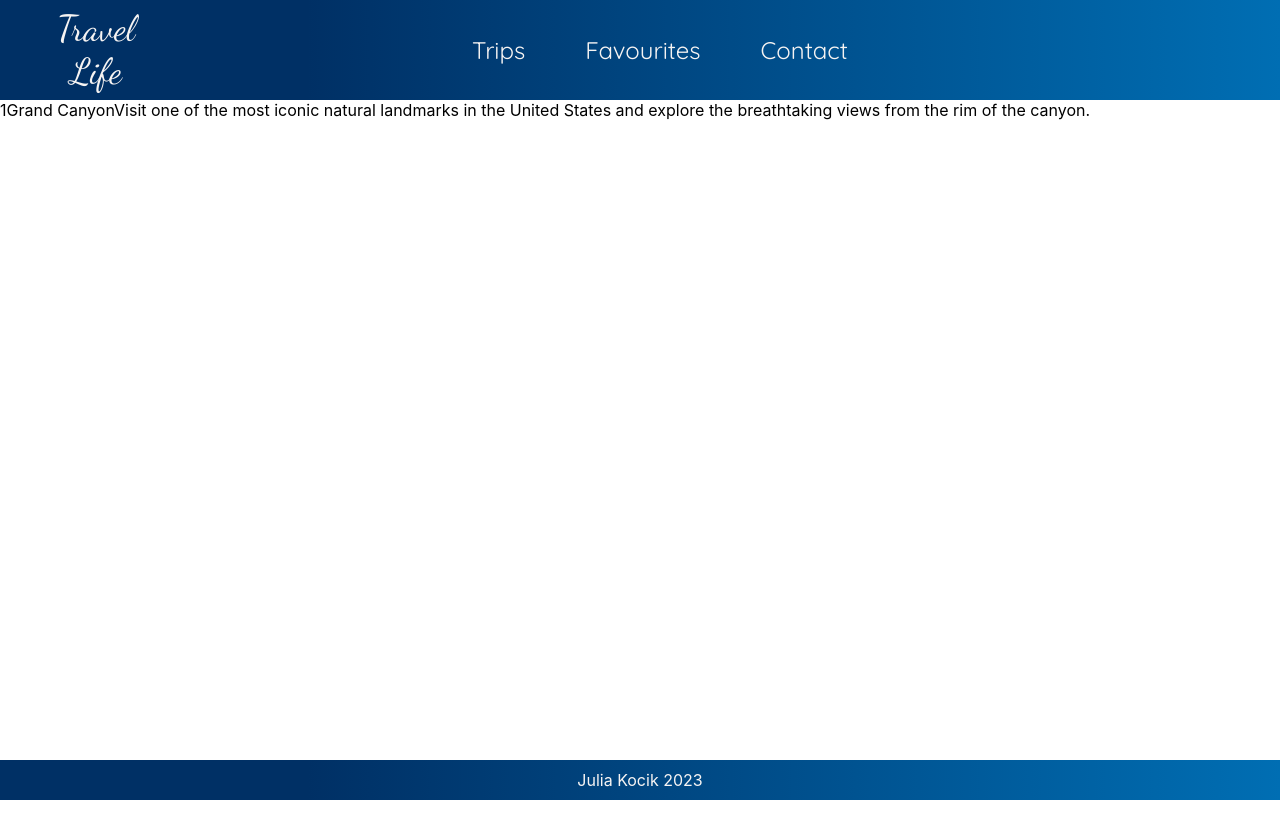
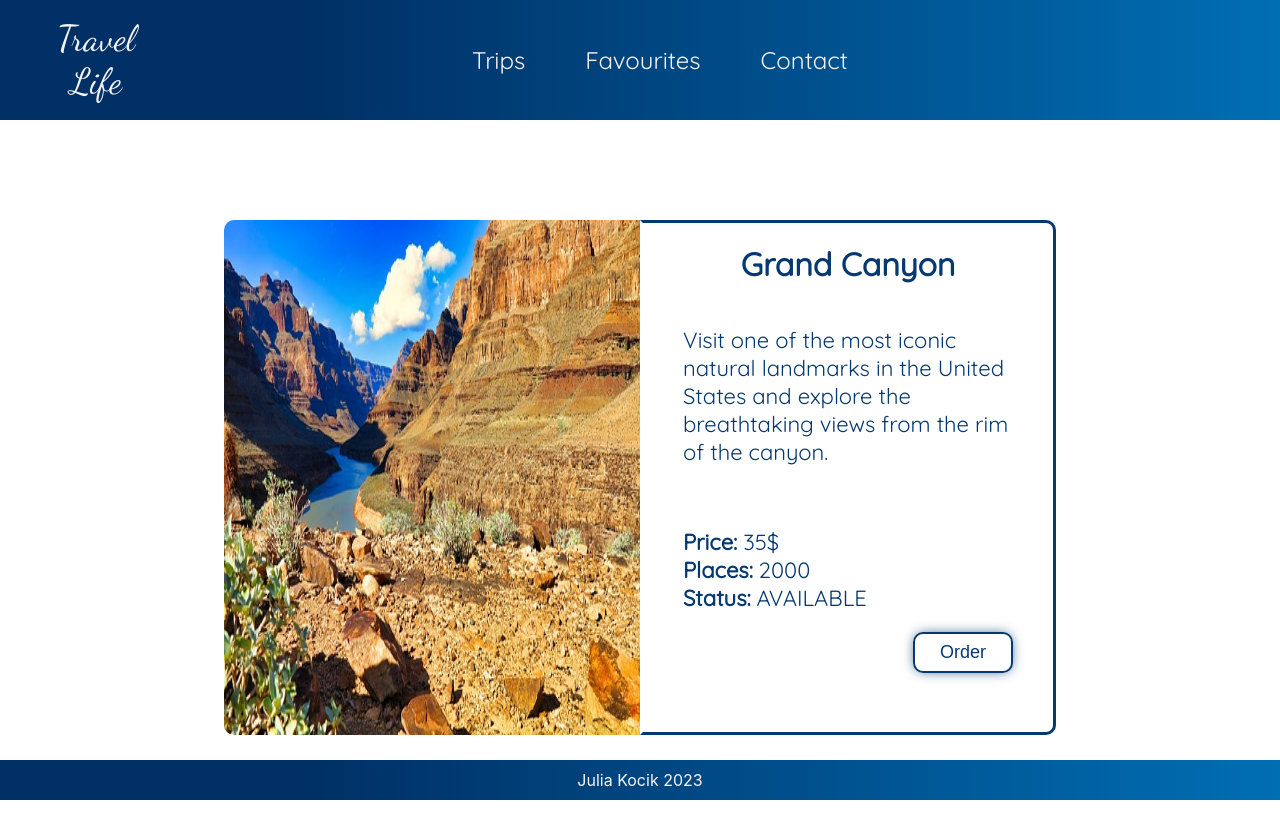
Before and after one commit to julia-kocik/react-travel-agency, a React (Create React App) app: page /trips/1 in a window 1280 px wide. Before the commit the page ends 800 px from the top, so only its background shows below. Built offline with nearby package versions, Linux system fonts and the light colour scheme.

Commit message:
Add Trip component

```diff
--- a/src/data.json
+++ b/src/data.json
@@ -5,7 +5,7 @@
         "description": "Visit one of the most iconic natural landmarks in the United States and explore the breathtaking views from the rim of the canyon.",
         "destination": "canyon",
         "price": 35,
-        "places": 20,
+        "places": 2000,
         "status": "AVAILABLE",
         "favourite": false
     },
@@ -15,7 +15,7 @@
         "description": "Journey to the heart of the rainforest and discover the rich biodiversity of the Amazon.",
         "destination": "rainforest",
         "price": 35,
-        "places": 20,
+        "places": 2000,
         "status": "AVAILABLE",
         "favourite": false
     },
@@ -25,7 +25,7 @@
         "description": "Relax on the beautiful beaches, visit the iconic rice terraces, and explore the vibrant culture of this Indonesian paradise.",
         "destination": "bali",
         "price": 35,
-        "places": 20,
+        "places": 2000,
         "status": "AVAILABLE",
         "favourite": false
     },
@@ -35,7 +35,7 @@
         "description": "Experience the energy and excitement of the Big Apple, from the bright lights of Times Square to the iconic skyline.",
         "destination": "nyc",
         "price": 35,
-        "places": 20,
+        "places": 2000,
         "status": "AVAILABLE",
         "favourite": false
     },
@@ -44,7 +44,7 @@
         "name": "Iceland",
         "description": "Explore the rugged beauty of this island nation, from the stunning fjords to the hot springs and geysers.",
         "destination": "iceland",
-        "price": 35,
+        "price": 3500,
         "places": 20,
         "status": "AVAILABLE",
         "favourite": false
@@ -54,7 +54,7 @@
         "name": "Swiss Alps",
         "description": "Experience the majestic beauty of the Alps, from the snow-capped peaks to the crystal-clear lakes.",
         "destination": "alps",
-        "price": 35,
+        "price": 4500,
         "places": 20,
         "status": "AVAILABLE",
         "favourite": false
@@ -64,7 +64,7 @@
         "name": "Tokyo",
         "description": "Immerse yourself in the vibrant culture of Japan's capital city, from the bustling streets to the tranquil temples.",
         "destination": "tokyo",
-        "price": 35,
+        "price": 5500,
         "places": 20,
         "status": "AVAILABLE",
         "favourite": false
@@ -74,7 +74,7 @@
         "name": "Maldives",
         "description": "Relax on the stunning white-sand beaches and enjoy the crystal-clear waters of the Indian Ocean.",
         "destination": "maldives",
-        "price": 35,
+        "price": 3500,
         "places": 20,
         "status": "AVAILABLE",
         "favourite": false
@@ -84,7 +84,7 @@
         "name": "Morocco",
         "description": "Explore the colorful markets and vibrant culture of this North African nation, from the bustling cities to the stunning desert landscapes.",
         "destination": "morocco",
-        "price": 35,
+        "price": 3300,
         "places": 20,
         "status": "AVAILABLE",
         "favourite": false
@@ -95,7 +95,7 @@
         "description": "Discover the unique wildlife and breathtaking landscapes of this archipelago, made famous by Charles Darwin.",
         "destination": "galapagos",
         "price": 35,
-        "places": 20,
+        "places": 2400,
         "status": "AVAILABLE",
         "favourite": false
     },
@@ -104,7 +104,7 @@
         "name": "Great Barrier Reef",
         "description": "Snorkel among the colorful coral and exotic fish of the world's largest coral reef system.",
         "destination": "reef",
-        "price": 35,
+        "price": 7500,
         "places": 20,
         "status": "AVAILABLE",
         "favourite": false
@@ -114,7 +114,7 @@
         "name": "Cape Town",
         "description": "Explore the stunning natural beauty of South Africa's Western Cape, from the iconic Table Mountain to the picturesque beaches.",
         "destination": "cape",
-        "price": 35,
+        "price": 6500,
         "places": 20,
         "status": "AVAILABLE",
         "favourite": false
@@ -124,7 +124,7 @@
         "name": "Santorini",
         "description": "Enjoy the stunning views and crystal-clear waters of this Greek island, famous for its whitewashed houses and blue-domed churches.",
         "destination": "santorini",
-        "price": 35,
+        "price": 3500,
         "places": 20,
         "status": "AVAILABLE",
         "favourite": false
@@ -134,7 +134,7 @@
         "name": "Okavango Delta",
         "description": "Experience the beauty of the African wilderness on a safari through the lush wetlands of the Okavango Delta.",
         "destination": "delta",
-        "price": 35,
+        "price": 5200,
         "places": 20,
         "status": "AVAILABLE",
         "favourite": false
@@ -144,7 +144,7 @@
         "name": "Italy",
         "description": "Sightsee beautiful ancient monuments and enjoy the delicious cuisine of beautiful Italy.",
         "destination": "italy",
-        "price": 35,
+        "price": 3500,
         "places": 20,
         "status": "AVAILABLE",
         "favourite": false
@@ -154,7 +154,7 @@
         "name": "Bahamas",
         "description": "Relax on the white-sand beaches and explore the crystal-clear waters of the Bahamas.",
         "destination": "bahamas",
-        "price": 35,
+        "price": 4500,
         "places": 20,
         "status": "AVAILABLE",
         "favourite": false
@@ -164,7 +164,7 @@
         "name": "Pyramids of Giza",
         "description": "Explore the ancient pyramids and other iconic landmarks of Egypt, from the Great Pyramid of Giza to the Valley of the Kings.",
         "destination": "giza",
-        "price": 35,
+        "price": 2600,
         "places": 20,
         "status": "AVAILABLE",
         "favourite": false
@@ -174,7 +174,7 @@
         "name": "Taj Mahal",
         "description": "Visit one of the world's most iconic landmarks and marvel at the stunning architecture and beautiful gardens of the Taj Mahal.",
         "destination": "mahal",
-        "price": 35,
+        "price": 7500,
         "places": 20,
         "status": "AVAILABLE",
         "favourite": false
@@ -184,7 +184,7 @@
         "name": "Great Wall of China",
         "description": "Walk along the ancient fortification and marvel at the stunning views of the Chinese countryside.",
         "destination": "wall",
-        "price": 35,
+        "price": 6850,
         "places": 20,
         "status": "AVAILABLE",
         "favourite": false
@@ -194,7 +194,7 @@
         "name": "Greek Islands",
         "description": "Explore the stunning beauty of the Aegean Sea, from the iconic ruins of ancient Greece to the crystal-clear waters and white-sand beaches.",
         "destination": "greek",
-        "price": 35,
+        "price": 3500,
         "places": 20,
         "status": "AVAILABLE",
         "favourite": false
--- a/src/views/Trip/Trip.scss
+++ b/src/views/Trip/Trip.scss
@@ -4,5 +4,52 @@
     background-color: $color-blue;
     background: $color-gradient;
     background: $linear-gradient;
-    height: 100px;
+    height: 120px;
 }
+.trip_content_container {
+    min-height: 572px;
+    width: 100%;
+    display: flex;
+    justify-content: center;
+    padding: 60px 120px;
+    margin: 40px 0;
+    .trip_photo {
+        border: 3px solid transparent;
+        flex: 0 0 40%;
+        border-radius: 10px;
+        border-top-right-radius: 0;
+        border-bottom-right-radius: 0;
+        background-size: 100% 100%;
+        border: 0px;
+    }
+    .trip_content {
+        border: 3px solid $color-blue;
+        border-left-color: transparent;
+        flex: 0 0 40%;
+        border-radius: 10px;
+        border-top-left-radius: 0;
+        border-bottom-left-radius: 0;
+        font-family: $font-main;
+        color: $color-blue;
+        h1 {
+            text-align: center;
+        }
+        p {
+            font-size: 22px;
+            padding: 20px 40px;
+        }
+        .trip_details {
+            font-size: 22px;
+            padding: 20px 40px;
+            display: flex;
+            flex-direction: column;
+        }
+        .trip_btn_container {
+            display: flex;
+            justify-content: flex-end;
+            padding-right: 40px;
+            margin-bottom: 60px;
+            height: 40px;
+        }
+    }
+}
--- a/src/views/Trip/Trip.tsx
+++ b/src/views/Trip/Trip.tsx
@@ -2,10 +2,10 @@ import { useEffect, useState } from 'react'
 import { useParams } from 'react-router-dom'
 import './Trip.scss'
 import data from '../../data.json'
-import Navlinks from '../../common/Navlinks/Navlinks'
-import Navigation from '../../features/NavBar/NavItems/Navigation'
+import { Link } from 'react-router-dom'
 import Footer from '../../common/Footer/Footer'
 import NavBar from '../../features/NavBar/NavBar'
+import Button from '../../common/Button/Button'
 
 interface TripInterface {
     id: number
@@ -31,19 +31,46 @@ const Trip = () => {
     const { id } = useParams()
     const trips = data
     const [trip, setTrip] = useState(TripInitialObject)
+
+    const { destination, name, description, price, places, status } = trip
+
     useEffect(() => {
         const selected = trips.find((item) => item.id === +id)
         setTrip(selected)
     }, [])
+
     return (
         <div>
-             <div className="trip_nav_container">
+            <div className="trip_nav_container">
                 <NavBar />
             </div>
-            <div>
-                {trip?.id}
-                {trip.name}
-                {trip.description}
+            <div className="trip_content_container">
+                <div
+                    className="trip_photo"
+                    style={{
+                        backgroundImage: `url("/images/${destination}.jpg")`,
+                    }}
+                ></div>
+                <div className="trip_content">
+                    <h1>{name}</h1>
+                    <p>{description}</p>
+                    <div className="trip_details">
+                        <span>
+                            <b>Price:</b> {price}$
+                        </span>
+                        <span>
+                            <b>Places:</b> {places}
+                        </span>
+                        <span>
+                            <b>Status:</b> {status}
+                        </span>
+                    </div>
+                    <div className="trip_btn_container">
+                        <Link className="nav_links header_btn" to="/contact">
+                            <Button title="Order" color="dark" />
+                        </Link>
+                    </div>
+                </div>
             </div>
             <Footer />
         </div>
```
